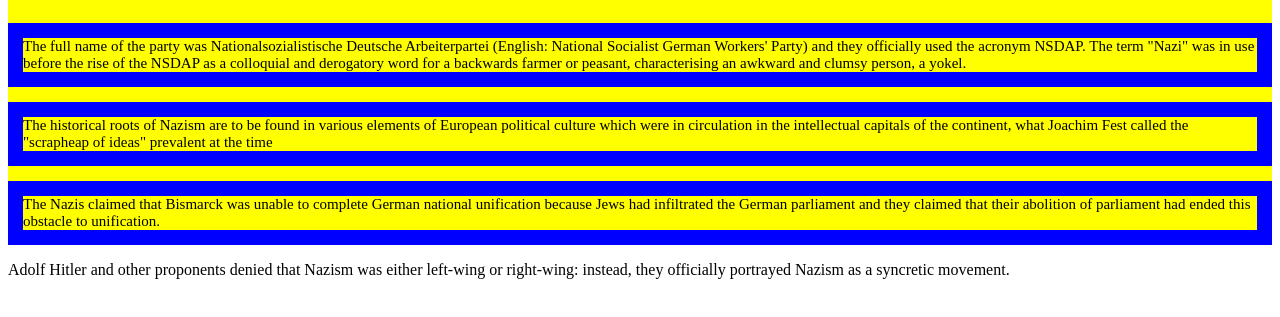
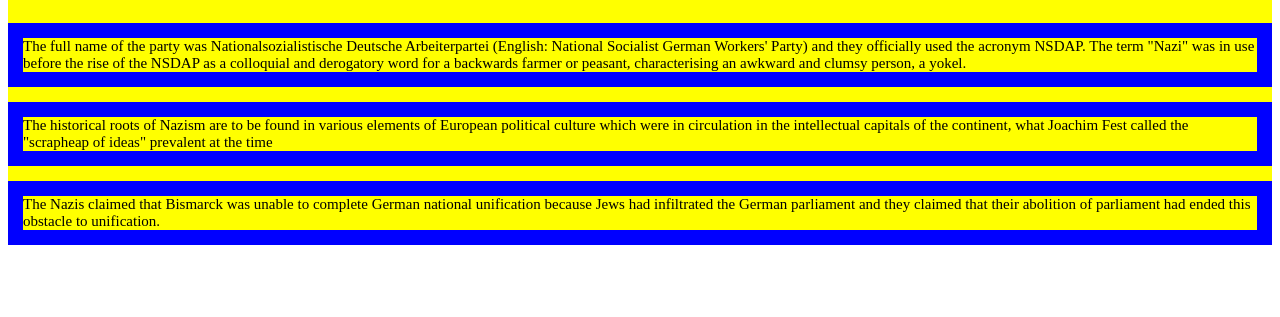
Before and after one commit to ebuka1111/6b2class, a plain HTML site: page cascade.html in a window 1280 px wide. Shown: the part 67-384 px from the top of the page. Drawn offline with Linux system fonts and the light colour scheme.

Commit message:
feat:add some files

```diff
--- a/cascade.html
+++ b/cascade.html
@@ -49,12 +49,6 @@
         unification.
       </p>
     </aside>
-    <section>
-      <p>
-        Adolf Hitler and other proponents denied that Nazism was either
-        left-wing or right-wing: instead, they officially portrayed Nazism as a
-        syncretic movement.
-      </p>
-    </section>
+    <section></section>
   </body>
 </html>
```
